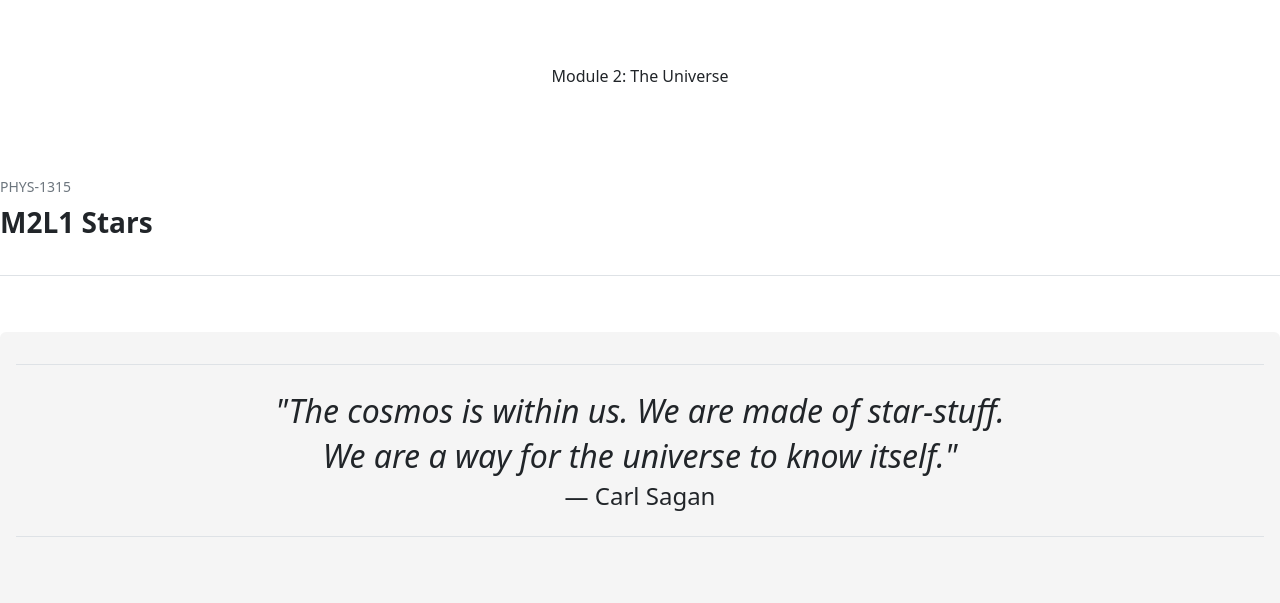
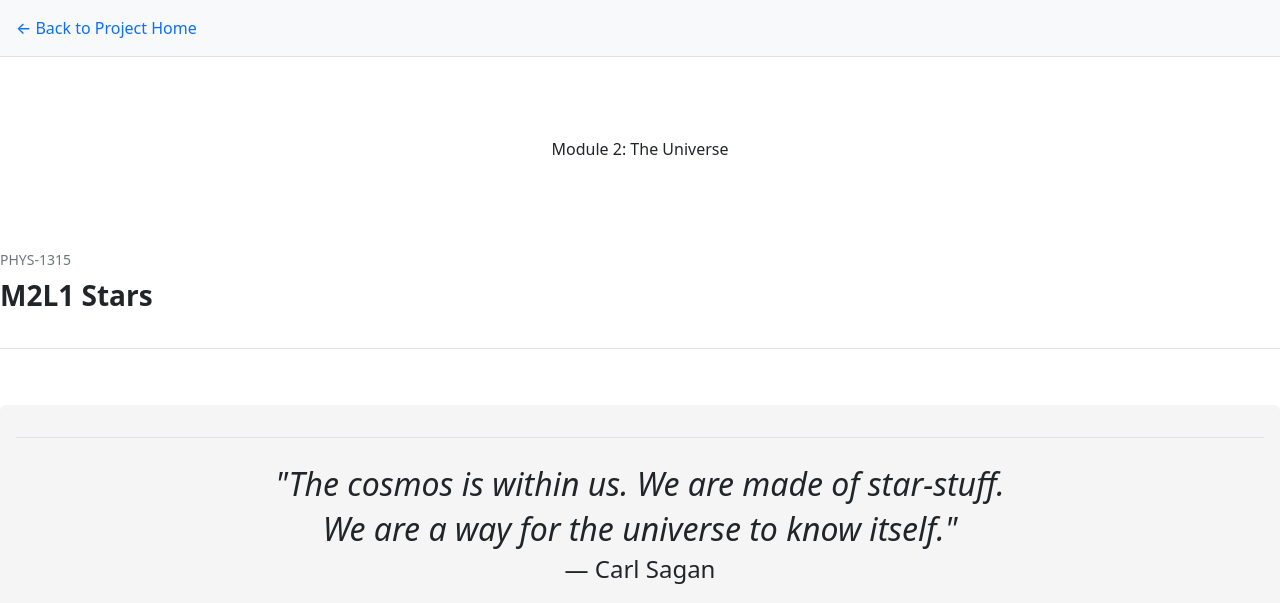
Before and after one commit to edutechtammy/canvas-cidilabs-core-css-javascript, a plain HTML site: page canvas-html-explorations/M1L1_Stars_preview.html in a window 1280 px wide. Shown: the top 603 px of the page. Drawn offline with Linux system fonts and the light colour scheme.

Commit message:
Add navigation back to home page on all linked pages
- Add consistent nav bar with '← Back to Project Home' link
- Applied to all 4 component test pages in test-pages/
- Applied to full lesson preview page
- Improves user experience and project navigation flow
- Clean, professional styling with Bootstrap colors

```diff
--- a/canvas-html-explorations/M1L1_Stars_preview.html
+++ b/canvas-html-explorations/M1L1_Stars_preview.html
@@ -12,6 +12,10 @@
     <link rel="stylesheet" href="https://cdnjs.cloudflare.com/ajax/libs/font-awesome/6.0.0/css/all.min.css">
 </head>
 <body>
+    <nav style="padding: 1rem; background: #f8f9fa; border-bottom: 1px solid #dee2e6; margin-bottom: 1rem;">
+        <a href="../index.html" style="text-decoration: none; color: #0d6efd; font-weight: 500;">← Back to Project Home</a>
+    </nav>
+
     <!-- Canvas lesson content from M1L1_Stars.html -->
     <div id="dp-wrapper" class="dp-wrapper dp-flat-sections variation-1">
         <header class="dp-header dp-flat-sections">
```
Also changed, not shown: test-pages/bootstrap-foundation-test.html (+4 -0 lines), test-pages/dp-has-icon.html (+4 -0 lines), test-pages/dp-hr-plain-test.html (+4 -0 lines), test-pages/dp-lead and lead.html (+4 -0 lines).
